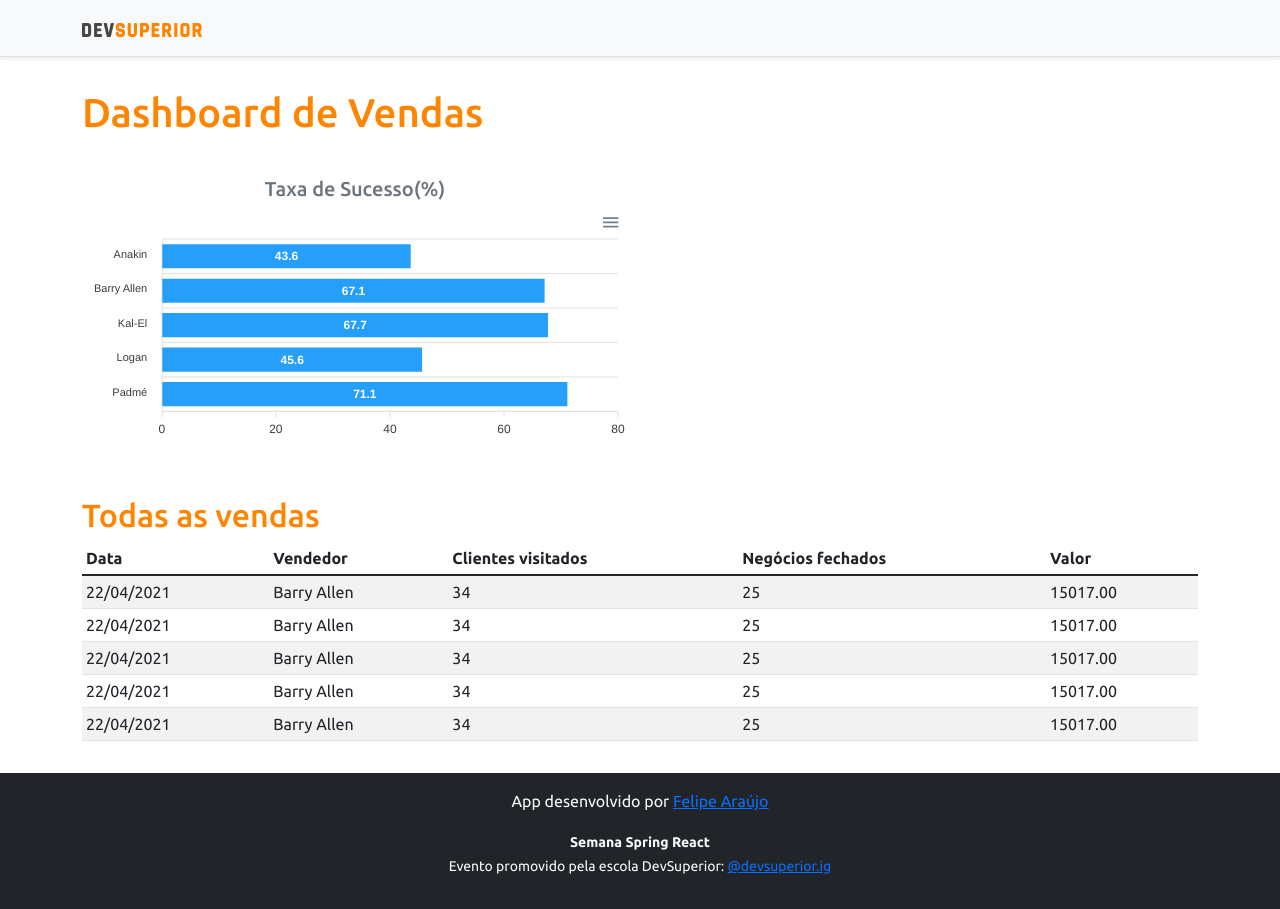
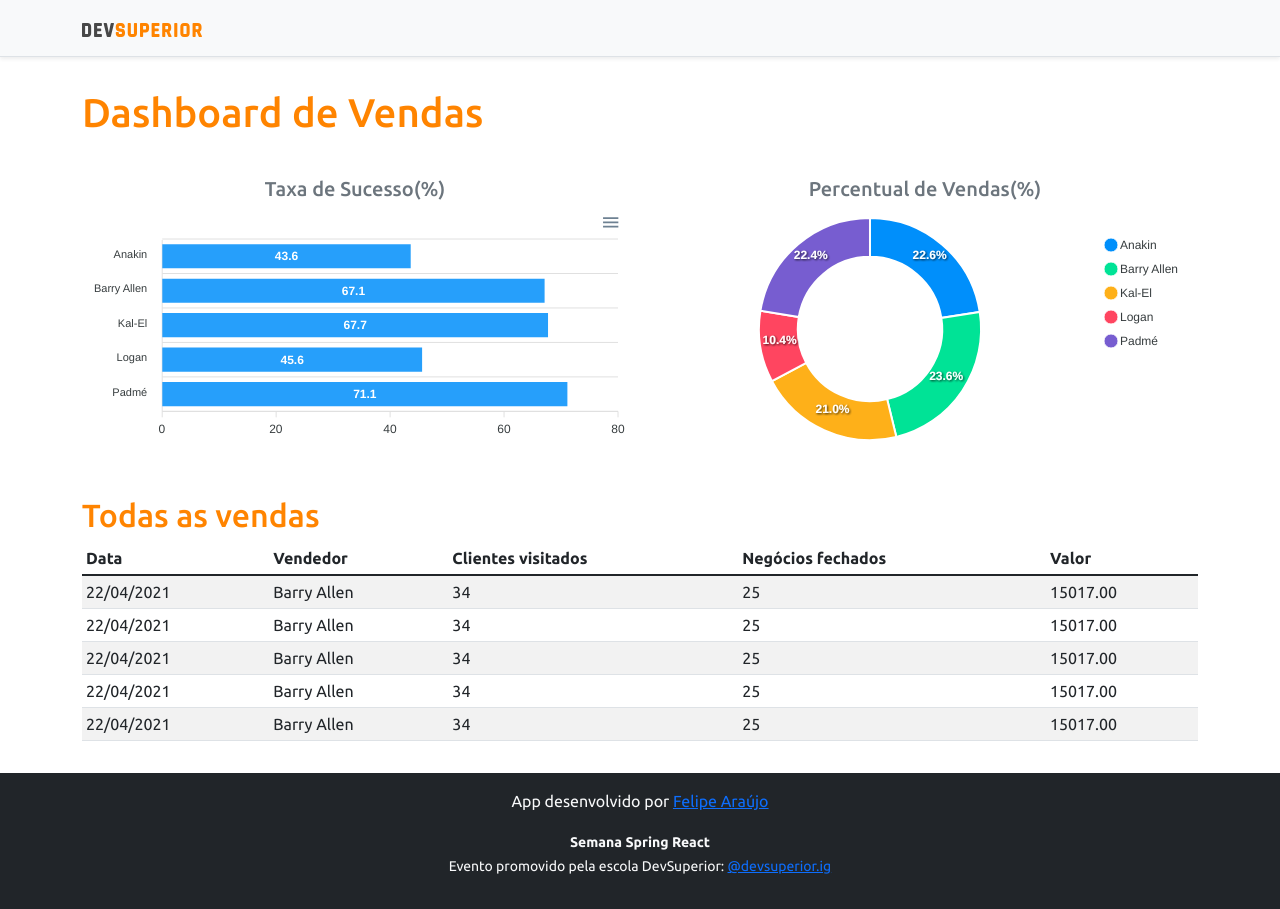
Before and after one commit to felipebma/sds4, a React (Create React App) app in the folder frontend/: page / in a window 1280 px wide. Built offline with nearby package versions, Linux system fonts and the light colour scheme.

Commit message:
Add DonutChart component

```diff
--- a/frontend/src/App.tsx
+++ b/frontend/src/App.tsx
@@ -1,5 +1,6 @@
 import BarChart from "components/BarChart";
 import DataTable from "components/DataTable";
+import DonutChart from "components/DonutChart";
 import Footer from "components/Footer";
 import NavBar from "components/NavBar";
 
@@ -14,6 +15,10 @@ function App() {
             <h5 className="text-center text-secondary">Taxa de Sucesso(%)</h5>
             <BarChart />
           </div>
+          <div className="col-sm-6">
+            <h5 className="text-center text-secondary">Percentual de Vendas(%)</h5>
+            <DonutChart />
+          </div>
         </div>
 
         <div className="py-3">
--- /dev/null
+++ b/frontend/src/components/DonutChart/index.tsx
@@ -0,0 +1,24 @@
+import Chart from "react-apexcharts";
+
+function DonutChart() {
+  const mockData = {
+    series: [477138, 499928, 444867, 220426, 473088],
+    labels: ["Anakin", "Barry Allen", "Kal-El", "Logan", "Padmé"],
+  };
+
+  const options = {
+    legend: {
+      show: true,
+    },
+  };
+  return (
+    <Chart
+      options={{ ...options, labels: mockData.labels }}
+      series={mockData.series}
+      type="donut"
+      height="240"
+    />
+  );
+}
+
+export default DonutChart;
```
Also changed, not shown: frontend/src/components/BarChart/index.tsx (+8 -2 lines).
